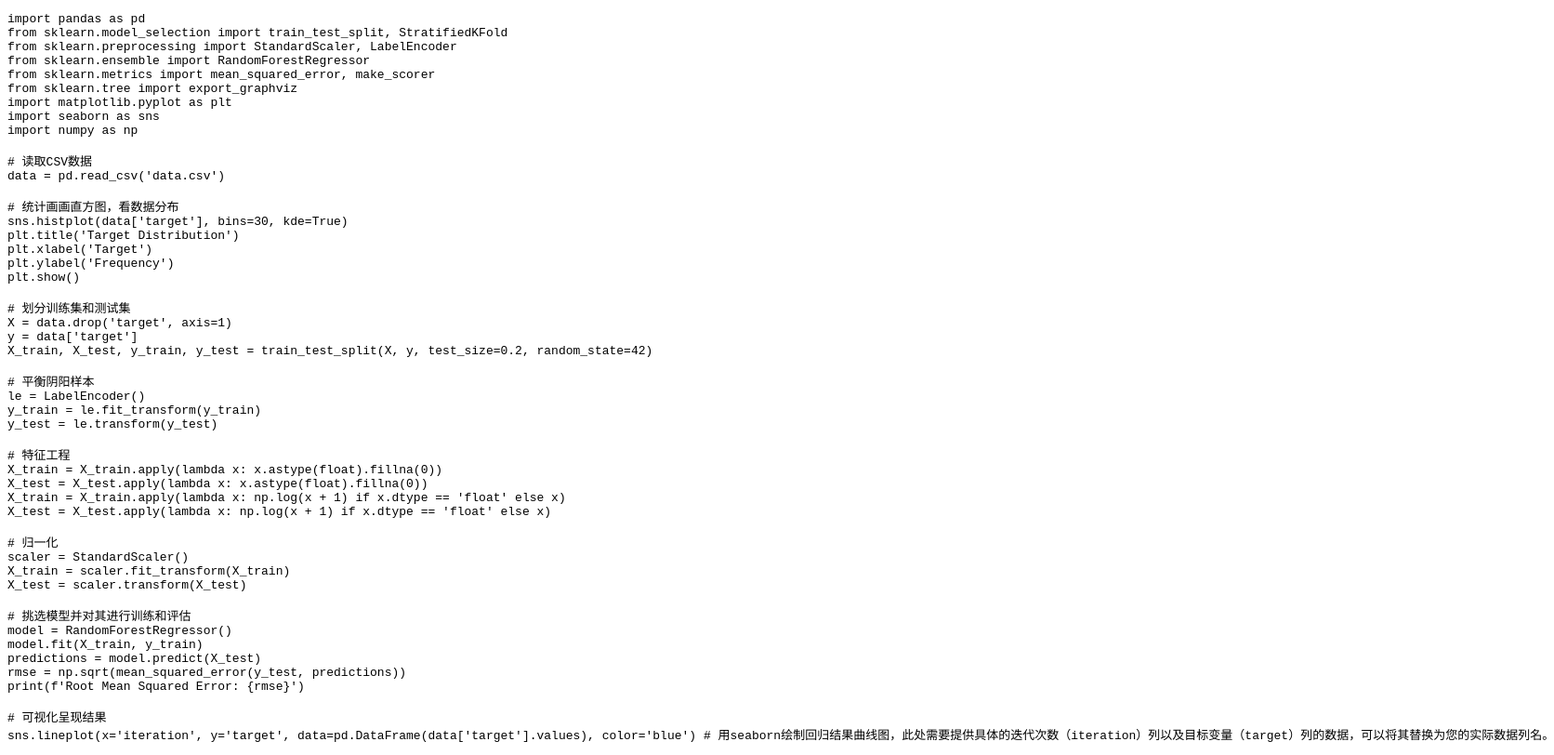
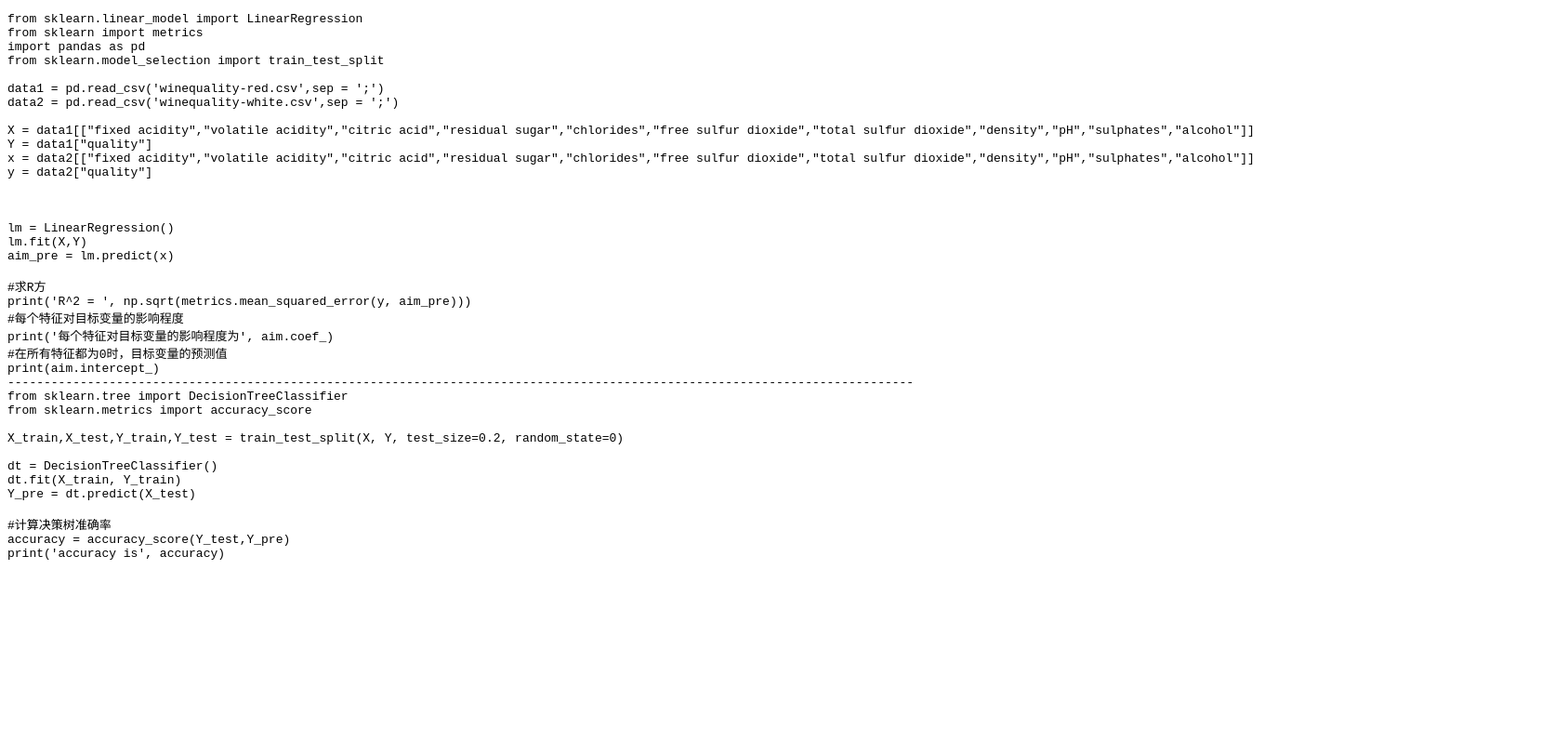
Before and after one commit to YuQianShuang/DongXu, a plain HTML site: page index.html in a window 1280 px wide. Shown: the whole page at 93% size, 1672 px wide, since content can reach past the window. Drawn offline with Linux system fonts and the light colour scheme.

Commit message:
Update index.html

```diff
--- a/index.html
+++ b/index.html
@@ -5,55 +5,44 @@
     </head>
     <body>
         <pre>
+from sklearn.linear_model import LinearRegression
+from sklearn import metrics
 import pandas as pd
-from sklearn.model_selection import train_test_split, StratifiedKFold
-from sklearn.preprocessing import StandardScaler, LabelEncoder
-from sklearn.ensemble import RandomForestRegressor
-from sklearn.metrics import mean_squared_error, make_scorer
-from sklearn.tree import export_graphviz
-import matplotlib.pyplot as plt
-import seaborn as sns
-import numpy as np
+from sklearn.model_selection import train_test_split
 
-# 读取CSV数据
-data = pd.read_csv('data.csv')
+data1 = pd.read_csv('winequality-red.csv',sep = ';')
+data2 = pd.read_csv('winequality-white.csv',sep = ';')
 
-# 统计画画直方图，看数据分布
-sns.histplot(data['target'], bins=30, kde=True)
-plt.title('Target Distribution')
-plt.xlabel('Target')
-plt.ylabel('Frequency')
-plt.show()
+X = data1[["fixed acidity","volatile acidity","citric acid","residual sugar","chlorides","free sulfur dioxide","total sulfur dioxide","density","pH","sulphates","alcohol"]]
+Y = data1["quality"]
+x = data2[["fixed acidity","volatile acidity","citric acid","residual sugar","chlorides","free sulfur dioxide","total sulfur dioxide","density","pH","sulphates","alcohol"]]
+y = data2["quality"]
 
-# 划分训练集和测试集
-X = data.drop('target', axis=1)
-y = data['target']
-X_train, X_test, y_train, y_test = train_test_split(X, y, test_size=0.2, random_state=42)
 
-# 平衡阴阳样本
-le = LabelEncoder()
-y_train = le.fit_transform(y_train)
-y_test = le.transform(y_test)
 
-# 特征工程
-X_train = X_train.apply(lambda x: x.astype(float).fillna(0))
-X_test = X_test.apply(lambda x: x.astype(float).fillna(0))
-X_train = X_train.apply(lambda x: np.log(x + 1) if x.dtype == 'float' else x)
-X_test = X_test.apply(lambda x: np.log(x + 1) if x.dtype == 'float' else x)
+lm = LinearRegression()
+lm.fit(X,Y)
+aim_pre = lm.predict(x)
 
-# 归一化
-scaler = StandardScaler()
-X_train = scaler.fit_transform(X_train)
-X_test = scaler.transform(X_test)
+#求R方
+print('R^2 = ', np.sqrt(metrics.mean_squared_error(y, aim_pre)))
+#每个特征对目标变量的影响程度
+print('每个特征对目标变量的影响程度为', aim.coef_)
+#在所有特征都为0时，目标变量的预测值
+print(aim.intercept_)
+-----------------------------------------------------------------------------------------------------------------------------
+from sklearn.tree import DecisionTreeClassifier
+from sklearn.metrics import accuracy_score
 
-# 挑选模型并对其进行训练和评估
-model = RandomForestRegressor()
-model.fit(X_train, y_train)
-predictions = model.predict(X_test)
-rmse = np.sqrt(mean_squared_error(y_test, predictions))
-print(f'Root Mean Squared Error: {rmse}')
+X_train,X_test,Y_train,Y_test = train_test_split(X, Y, test_size=0.2, random_state=0)
 
-# 可视化呈现结果
-sns.lineplot(x='iteration', y='target', data=pd.DataFrame(data['target'].values), color='blue') # 用seaborn绘制回归结果曲线图，此处需要提供具体的迭代次数（iteration）列以及目标变量（target）列的数据，可以将其替换为您的实际数据列名。</pre>
+dt = DecisionTreeClassifier()
+dt.fit(X_train, Y_train)
+Y_pre = dt.predict(X_test)
+
+#计算决策树准确率
+accuracy = accuracy_score(Y_test,Y_pre)
+print('accuracy is', accuracy)
+</pre>
     </body>
 </html>
```
